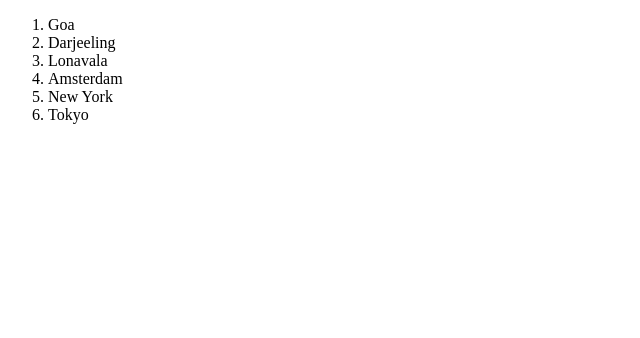
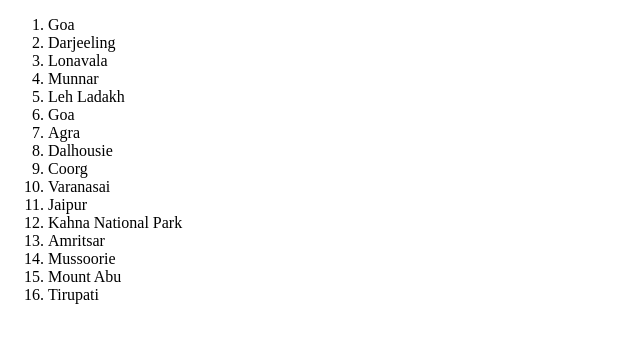
Before and after one commit to A-jha/ReactJS-React-Basics-Working-with-Fragments-portals-refs-React-Fragments-R-...---In-Class---Ho, a React app: page / in a window 1280 px wide. Shown: the top 338 px of the page, without its empty margins (0-640 px from the left). Built offline with nearby package versions, Linux system fonts and the light colour scheme.

Commit message:
Update App.js

```diff
--- a/src/components/App.js
+++ b/src/components/App.js
@@ -35,20 +35,20 @@
       { name: "Mount Abu", country: "India" },
       { name: "Tirupati", country: "India" }
     ];
-    this.myList = ["Goa","Amsterdam","New York","Darjeeling","Tokyo","Lonavala"];
 
+    this.indianCity = this.cityList.filter(function (city) {
+      return city.country === "India";
+    });
   }
   // Goa(India), Amsterdam(Netherlands), New York(USA), Darjeeling(India), Tokyo(Japan), Lonavala(India)
   render() {
     return (
       <div id="main">
         <ol>
-          <li key="location1">Goa</li>
-          <li key="location2">Darjeeling</li>
-          <li key="location3">Lonavala</li>
-          <li ley="location4">Amsterdam</li>
-          <li ley="location5">New York</li>
-          <li ley="location6">Tokyo</li>
+          {this.indianCity.map((item, index) => {
+            let tempKey = "location" + (index + 1);
+            return <li key={tempKey}>{item.name}</li>;
+          })}
         </ol>
       </div>
     );
```
